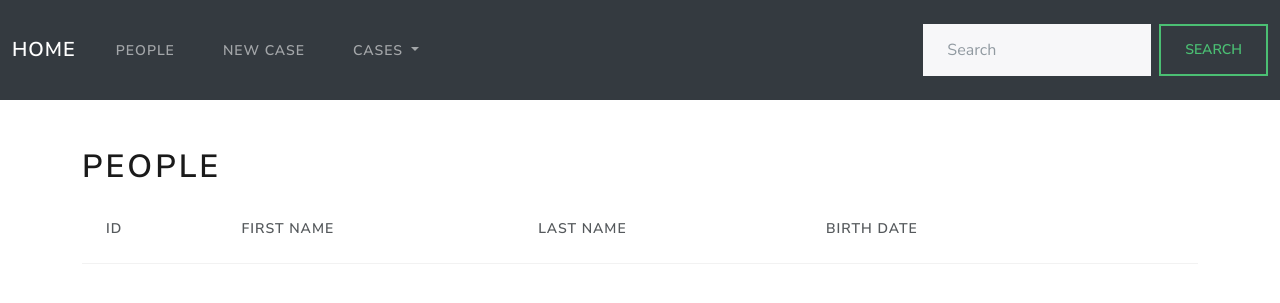
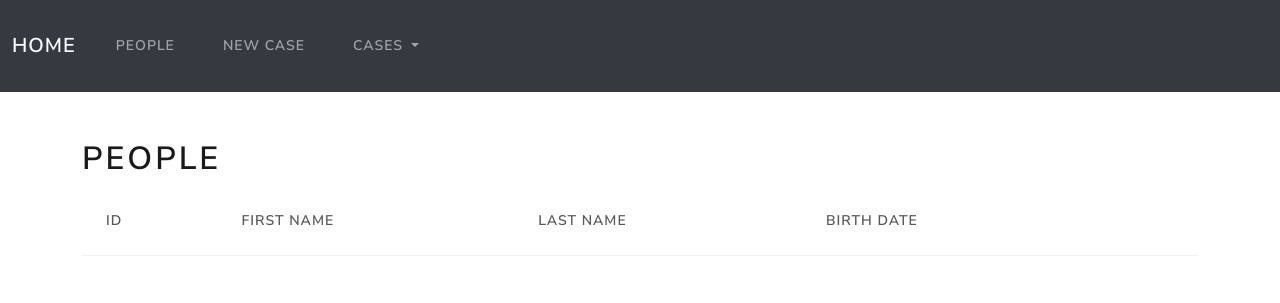
Before and after one commit to i-terzic/covid-case-tracker, a Flask app: page /people/all in a window 1280 px wide. Shown: the top 303 px of the page. Run offline with Flask 2, Linux system fonts and the light colour scheme; data that the repository does not hold is empty.

Commit message:
finished project

```diff
--- a/app/templates/base.html
+++ b/app/templates/base.html
@@ -50,10 +50,7 @@
             </ul>
           </li>
         </ul>
-        <form class="d-flex">
-          <input class="form-control me-2" type="search" name="search" placeholder="Search" aria-label="Search">
-          <button class="btn btn-outline-success" type="submit">Search</button>
-        </form>
+
       </div>
 
     </div>
```
